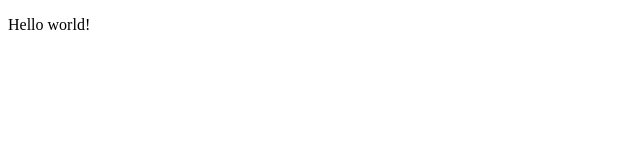
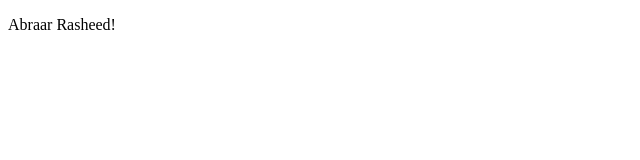
Before and after one commit to needforrasheed/abraar.github.io, a plain HTML site: page index.html in a window 1280 px wide. Shown: the full height of the page, 0-640 px from the left. Drawn offline with Linux system fonts and the light colour scheme.

Commit message:
Update index.html

```diff
--- a/index.html
+++ b/index.html
@@ -2,9 +2,9 @@
 <html lang="en">
   <head>
     <meta charset="UTF-8">
-    <title>Title</title>
+    <title>WEB110 Portfolio</title>
   </head>
   <body>
-    <p>Hello world!</p>
+    <p>Abraar Rasheed!</p>
   </body>
 </html>
```
